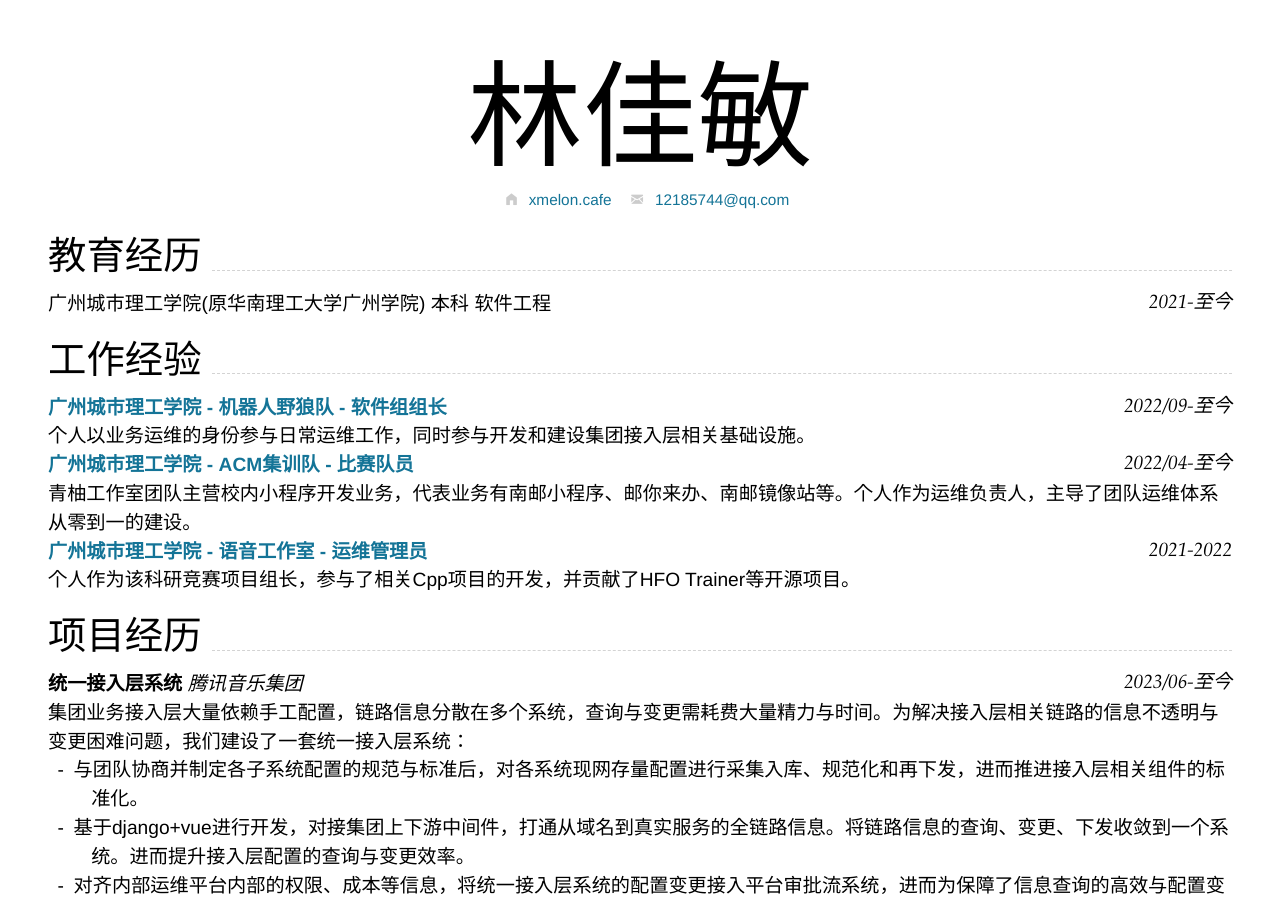
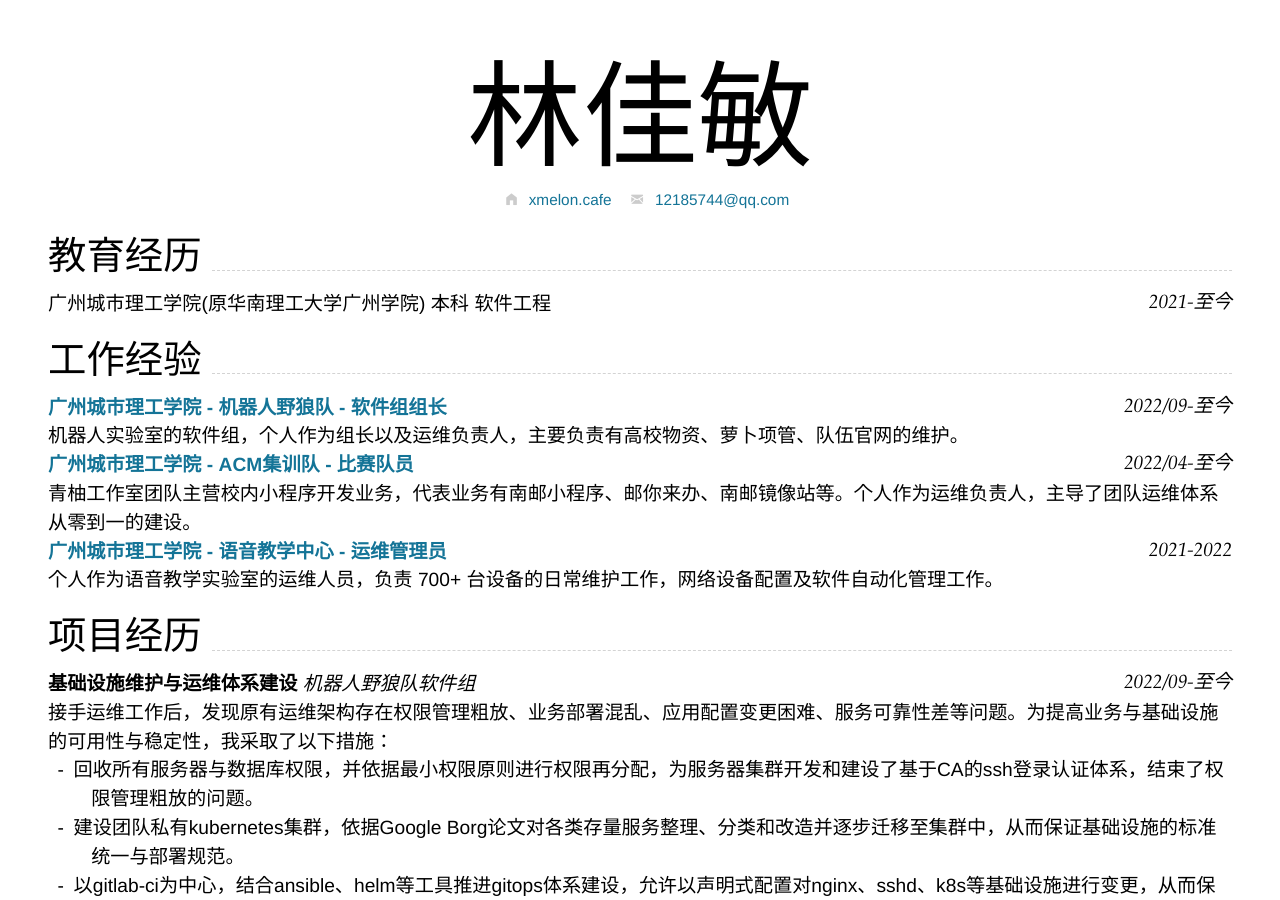
Before and after one commit to 0xmelon/resume, a Jekyll site: the page built from index.md, in a window 1280 px wide and 900 px high. Built offline with Jekyll 4.4.1, drawn with Linux system fonts in a browser that asks for light colours; nearby versions of some CDN libraries; some of the changed text lies outside the part shown.

Commit message:
Update index.md

```diff
--- a/index.md
+++ b/index.md
@@ -21,27 +21,20 @@ homepage:
 
 [**广州城市理工学院 - 机器人野狼队 - 软件组组长**](https://gcubot.cn) `2022/09-至今`
 
-个人以业务运维的身份参与日常运维工作，同时参与开发和建设集团接入层相关基础设施。
+机器人实验室的软件组，个人作为组长以及运维负责人，主要负责有高校物资、萝卜项管、队伍官网的维护。
 
-[**广州城市理工学院 - ACM集训队 - 比赛队员**](https://qingyou.njupt.edu.cn) `2022/04-至今`
+[**广州城市理工学院 - ACM集训队 - 比赛队员**](https://cst.gcu.edu.cn/5033/list.htm) `2022/04-至今`
 
 青柚工作室团队主营校内小程序开发业务，代表业务有南邮小程序、邮你来办、南邮镜像站等。个人作为运维负责人，主导了团队运维体系从零到一的建设。
 
-[**广州城市理工学院 - 语音工作室 - 运维管理员**](https://github.com/Apollo2d/) `2021-2022`
+[**广州城市理工学院 - 语音教学中心 - 运维管理员**](https://wy.gcu.edu.cn/2023/0523/c768a150266/page.htm) `2021-2022`
 
-个人作为该科研竞赛项目组长，参与了相关Cpp项目的开发，并贡献了HFO Trainer等开源项目。
+个人作为语音教学实验室的运维人员，负责 700+ 台设备的日常维护工作，网络设备配置及软件自动化管理工作。
 
 ## 项目经历
 
-### **统一接入层系统**  *腾讯音乐集团* `2023/06-至今`
 
-集团业务接入层大量依赖手工配置，链路信息分散在多个系统，查询与变更需耗费大量精力与时间。为解决接入层相关链路的信息不透明与变更困难问题，我们建设了一套统一接入层系统：
-
-- 与团队协商并制定各子系统配置的规范与标准后，对各系统现网存量配置进行采集入库、规范化和再下发，进而推进接入层相关组件的标准化。
-- 基于django+vue进行开发，对接集团上下游中间件，打通从域名到真实服务的全链路信息。将链路信息的查询、变更、下发收敛到一个系统。进而提升接入层配置的查询与变更效率。
-- 对齐内部运维平台内部的权限、成本等信息，将统一接入层系统的配置变更接入平台审批流系统，进而为保障了信息查询的高效与配置变更的灵活与规范。
-
-### **基础设施维护与运维体系建设** *青柚工作室* `2022/01-2023/05`
+### **基础设施维护与运维体系建设** *机器人野狼队软件组* `2022/09-至今`
 
 接手运维工作后，发现原有运维架构存在权限管理粗放、业务部署混乱、应用配置变更困难、服务可靠性差等问题。为提高业务与基础设施的可用性与稳定性，我采取了以下措施：
 
```
